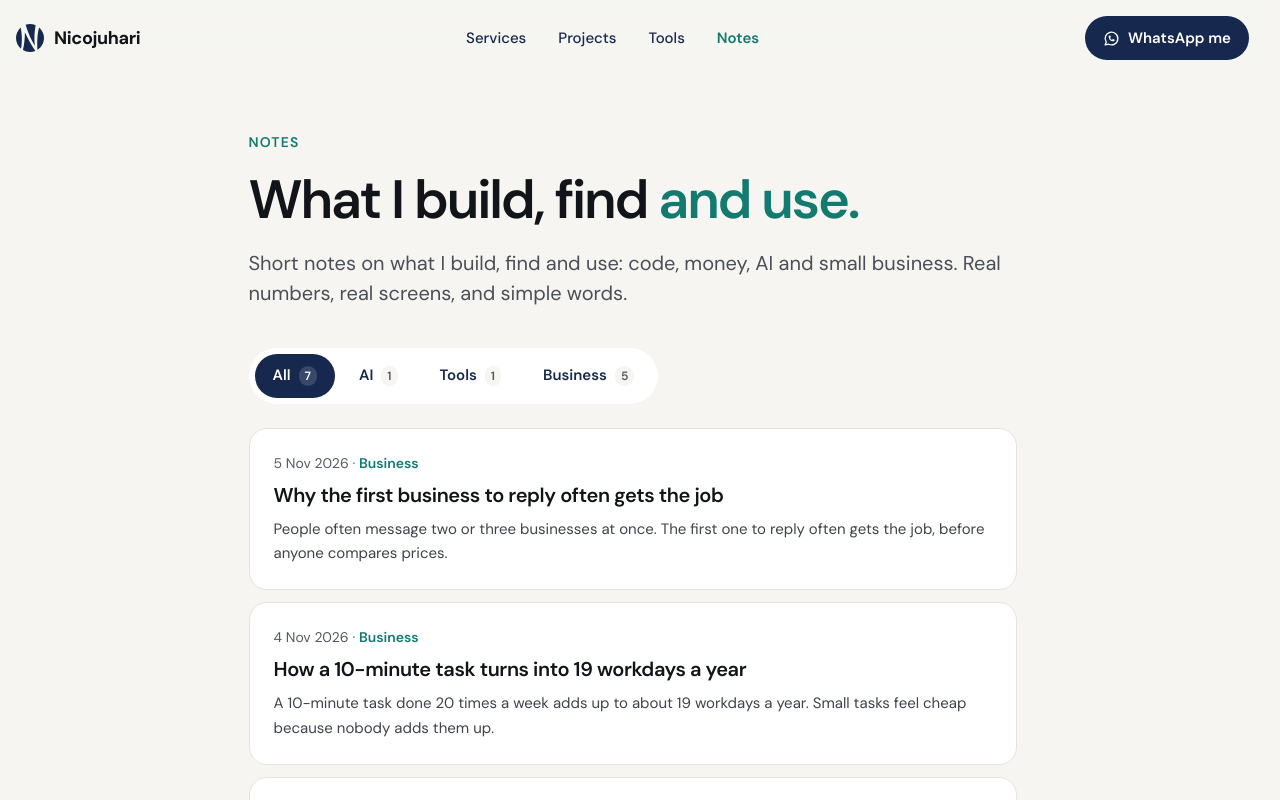
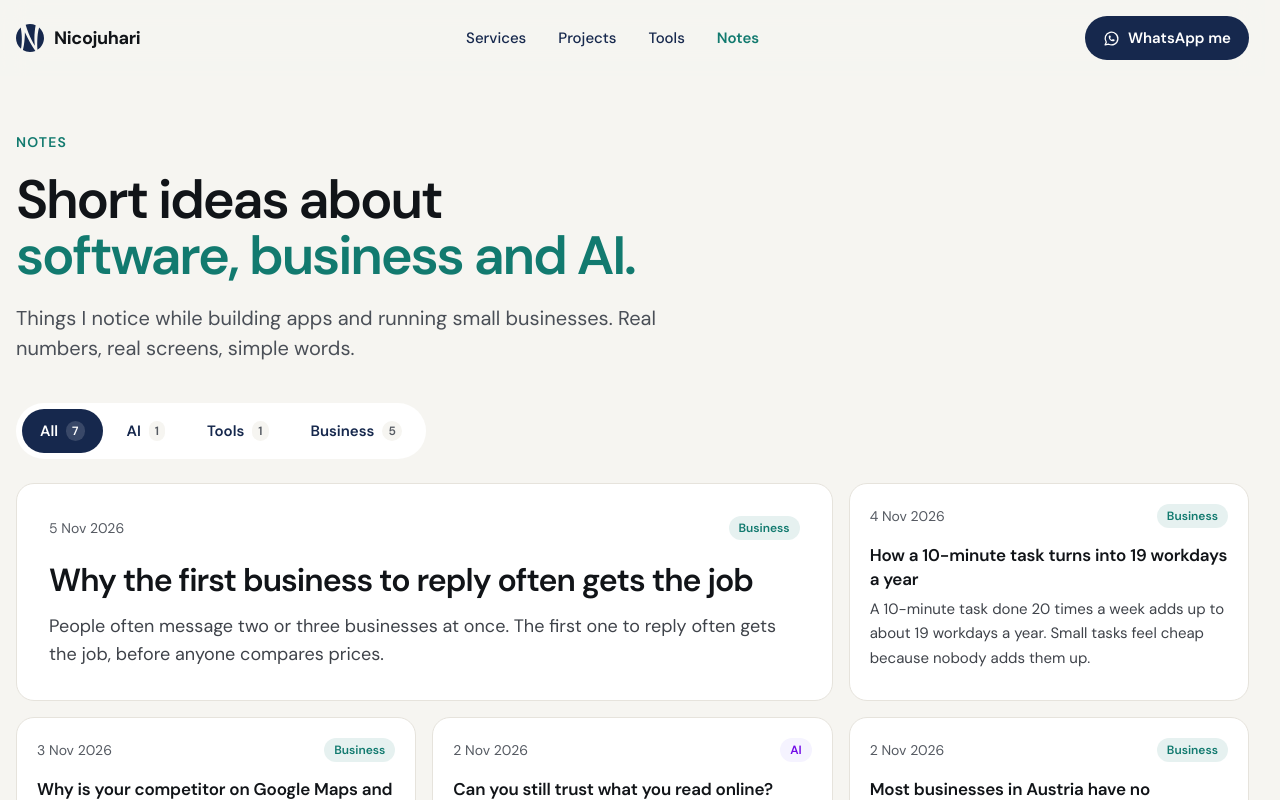
Before and after one commit to nicojuhari/nicojuhari, a Next.js app: page /notes in a window 1280 px wide. Shown: the top 800 px of the page. Built offline with nearby package versions, Linux system fonts and the light colour scheme.

Commit message:
improved notes

```diff
--- a/app/notes/_components/notes-filter.tsx
+++ b/app/notes/_components/notes-filter.tsx
@@ -2,8 +2,9 @@
 
 import { useState } from "react";
 import Link from "next/link";
+import { cn } from "@/lib/utils";
 import FilterPills from "@/app/_components/filter-pills";
-import { noteTagLabel, type NoteTag } from "../_content/types";
+import { noteTagColor, noteTagLabel, type NoteTag } from "../_content/types";
 
 type Item = { slug: string; title: string; description: string; date: string; dateLabel: string; tag: NoteTag };
 
@@ -22,18 +23,42 @@ export default function NotesFilter({ notes }: { notes: Item[] }) {
     return (
         <div className="flex flex-col gap-6">
             {used.length > 1 && <FilterPills filters={filters} active={active} onChange={setActive} label="Filter notes" />}
-            <ul className="flex flex-col gap-3">
-                {shown.map((n) => (
-                    <li key={n.slug}>
-                        <Link href={`/notes/${n.slug}`} className="surface-card-interactive flex flex-col gap-2 p-5 sm:p-6">
-                            <span className="text-sm text-ink-muted">
-                                <time dateTime={n.date}>{n.dateLabel}</time> · <span className="font-semibold text-teal">{noteTagLabel[n.tag]}</span>
-                            </span>
-                            <span className="text-xl font-semibold tracking-[-0.02em] text-ink">{n.title}</span>
-                            <span className="text-[15px] leading-relaxed text-ink-soft">{n.description}</span>
-                        </Link>
-                    </li>
-                ))}
+            <ul className="grid gap-4 md:grid-cols-2 lg:grid-cols-3">
+                {shown.map((n, i) => {
+                    // newest note is the featured post across two columns
+                    const featured = i === 0;
+                    return (
+                        <li key={n.slug} className={cn(featured && "md:col-span-2")}>
+                            <Link
+                                href={`/notes/${n.slug}`}
+                                className={cn(
+                                    "surface-card-interactive group flex h-full flex-col gap-4 p-5 outline-none focus-visible:ring-2 focus-visible:ring-teal focus-visible:ring-offset-2",
+                                    featured && "gap-5 sm:p-8"
+                                )}
+                            >
+                                <span className="flex items-center justify-between gap-3">
+                                    <time dateTime={n.date} className="text-sm text-ink-muted tabular-nums">
+                                        {n.dateLabel}
+                                    </time>
+                                    <span className={cn("shrink-0 rounded-full px-2.5 py-1 text-xs font-semibold", noteTagColor[n.tag])}>{noteTagLabel[n.tag]}</span>
+                                </span>
+                                <span className={cn("flex flex-col gap-1.5", featured && "gap-3")}>
+                                    <span
+                                        className={cn(
+                                            "text-[17px] leading-snug font-semibold tracking-[-0.01em] text-ink transition-colors group-hover:text-teal",
+                                            featured && "text-[24px] leading-tight tracking-[-0.03em] text-balance sm:text-[32px]"
+                                        )}
+                                    >
+                                        {n.title}
+                                    </span>
+                                    <span className={cn("text-[15px] leading-relaxed text-pretty text-ink-soft", featured && "max-w-[60ch] text-base sm:text-lg")}>
+                                        {n.description}
+                                    </span>
+                                </span>
+                            </Link>
+                        </li>
+                    );
+                })}
             </ul>
         </div>
     );
--- a/app/notes/_content/types.ts
+++ b/app/notes/_content/types.ts
@@ -8,6 +8,15 @@ export const noteTagLabel: Record<NoteTag, string> = {
     ai: "AI",
     tools: "Tools",
     business: "Business",
+};
+
+/** Pill colors per tag: dark text on a light tint (AA contrast at 12px) */
+export const noteTagColor: Record<NoteTag, string> = {
+    code: "bg-sky-50 text-sky-800",
+    finance: "bg-amber-50 text-amber-800",
+    ai: "bg-violet-50 text-violet-700",
+    tools: "bg-rose-50 text-rose-700",
+    business: "bg-teal/10 text-teal",
 };
 
 export type Note = {
--- a/app/notes/opengraph-image.tsx
+++ b/app/notes/opengraph-image.tsx
@@ -1,9 +1,9 @@
 import { ogImage, OG_SIZE } from "@/app/_lib/og";
 
-export const alt = "Notes: what I build, find and use";
+export const alt = "Short ideas about software, business and AI";
 export const size = OG_SIZE;
 export const contentType = "image/png";
 
 export default function Image() {
-    return ogImage({ eyebrow: "Notes", title: alt, text: "Short notes on code, money, AI and small-business work. Real numbers and screens." });
+    return ogImage({ eyebrow: "Notes", title: alt, text: "Things I notice while building apps and running small businesses." });
 }
--- a/app/notes/page.tsx
+++ b/app/notes/page.tsx
@@ -4,9 +4,9 @@ import { absoluteUrl, collectionSchema, personRef } from "@/app/_lib/schema";
 import NotesFilter from "./_components/notes-filter";
 import { formatDate, notes } from "./_content";
 
-const description = "Short notes on what I build, find and use: code, money, AI and small business. Real numbers, real screens, and simple words.";
+const description = "Things I notice while building apps and running small businesses. Real numbers, real screens, simple words.";
 
-export const metadata: Metadata = pageMetadata({ title: "Notes on Code, Money, AI and Small Business", description, path: "/notes" });
+export const metadata: Metadata = pageMetadata({ title: "Short Ideas on Software, Business and AI", description, path: "/notes" });
 
 const schema = collectionSchema(
     "Notes",
@@ -23,14 +23,14 @@ const schema = collectionSchema(
 
 export default function NotesPage() {
     return (
-        <div className="container-sm mt-8 flex flex-col gap-10 sm:mt-14">
+        <div className="container mt-8 flex flex-col gap-10 sm:mt-14">
             <script type="application/ld+json" dangerouslySetInnerHTML={{ __html: JSON.stringify(schema) }} />
-            <section className="flex flex-col gap-5">
+            <section className="flex max-w-[720px] flex-col gap-5">
                 <p className="eyebrow">Notes</p>
-                <h1 className="text-[40px] leading-[1.03] font-semibold tracking-[-0.04em] text-ink sm:text-[54px]">
-                    What I build, find <span className="text-teal">and use.</span>
+                <h1 className="text-[40px] leading-[1.03] font-semibold tracking-[-0.04em] text-balance text-ink sm:text-[54px]">
+                    Short ideas about <span className="text-teal">software, business and AI.</span>
                 </h1>
-                <p className="text-lg leading-normal text-[#4a4f57] sm:text-xl">{description}</p>
+                <p className="max-w-[60ch] text-lg leading-normal text-pretty text-[#4a4f57] sm:text-xl">{description}</p>
             </section>
 
             <NotesFilter notes={notes.map((n) => ({ slug: n.slug, title: n.title, description: n.description, date: n.date, tag: n.tag, dateLabel: formatDate(n.date) }))} />
```
